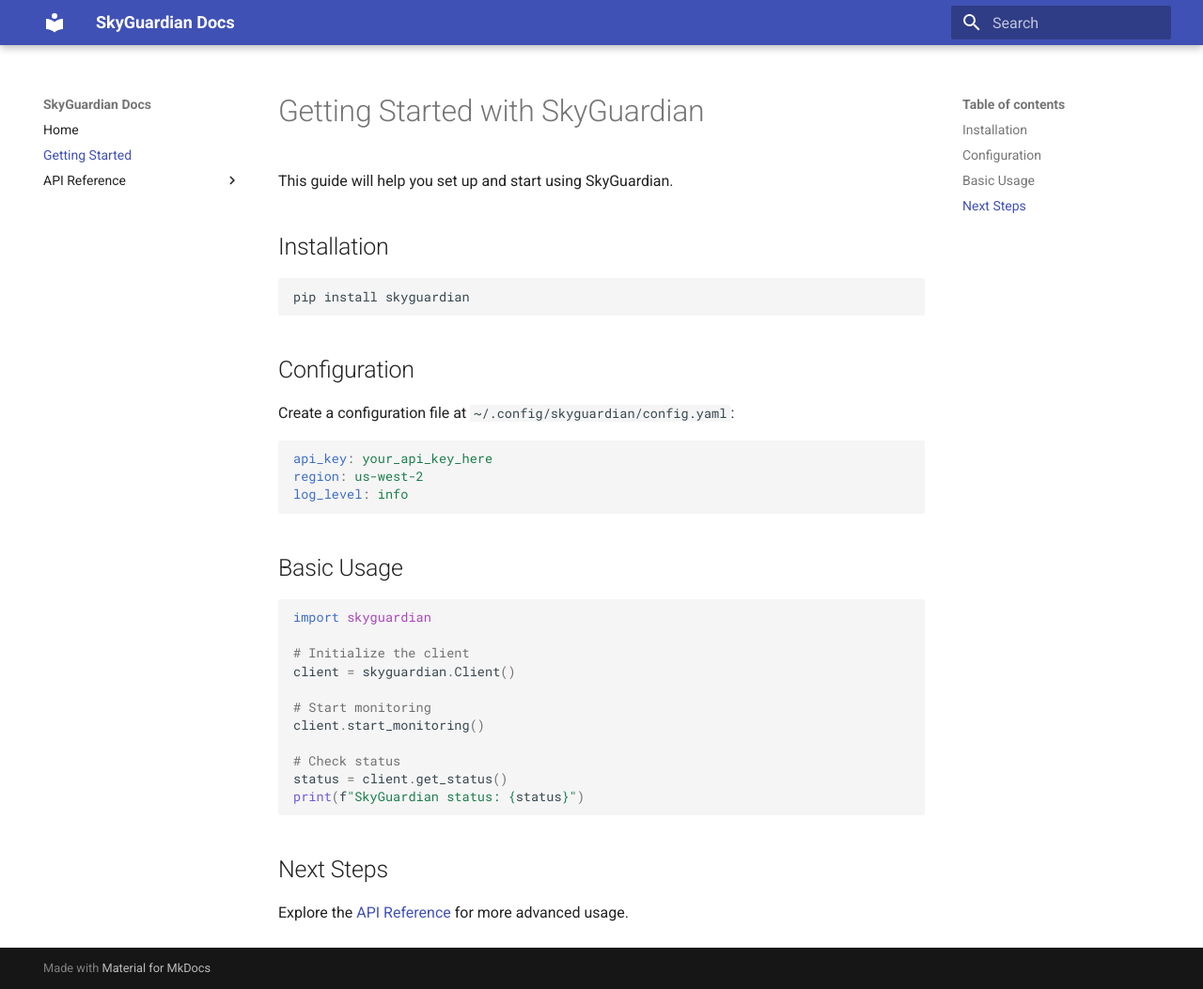
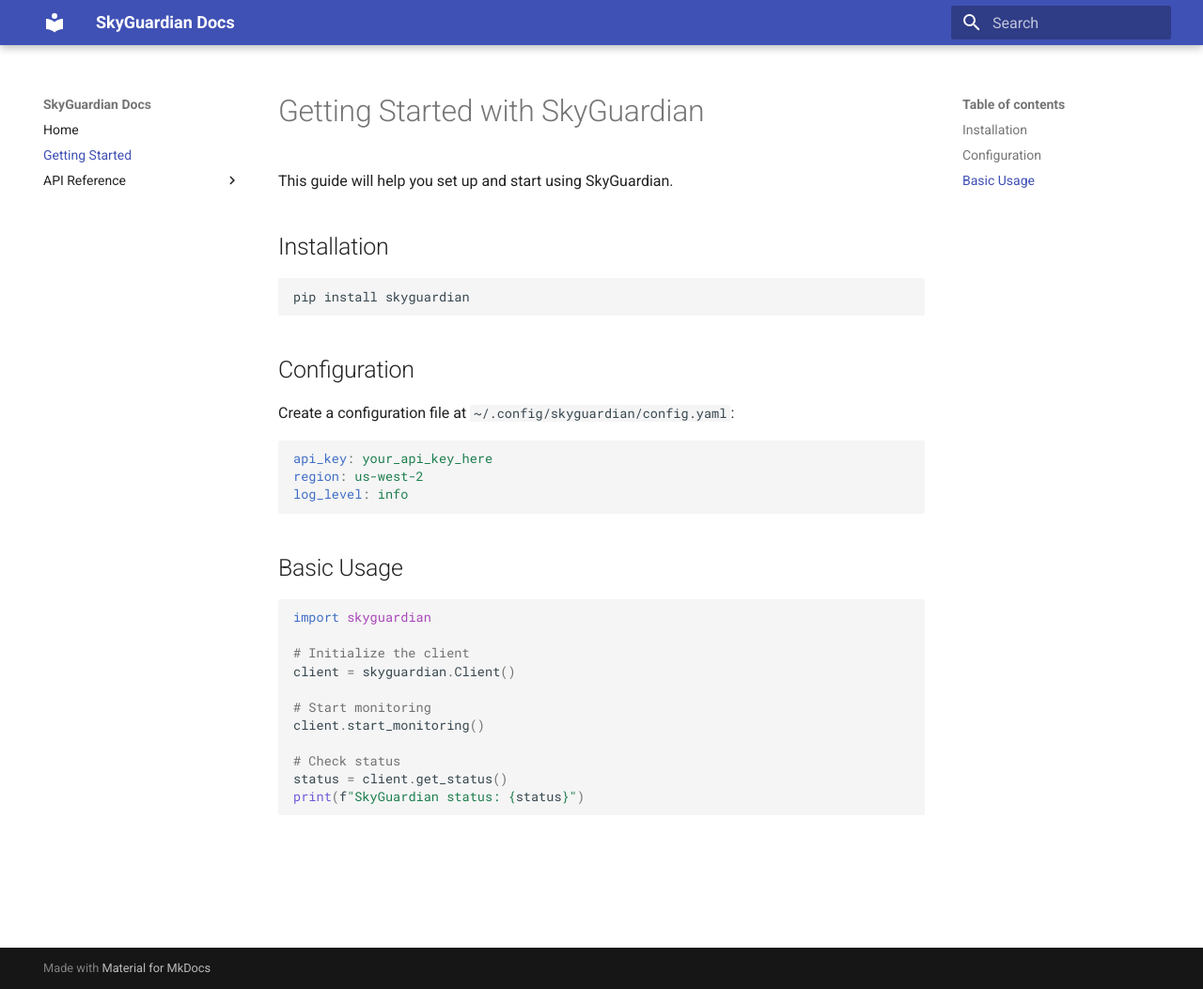
Before and after one commit to ronitbatra/skyguardian, an MkDocs documentation site: the page built from docs/getting_started.md, in a window 1280 px wide and 1053 px high. Shown: the whole window at 94% size. Built offline with MkDocs 1.6.1 and Material for MkDocs 9.7.7, drawn with Linux system fonts in a browser that asks for light colours.

Commit message:
remove api.md

````diff
--- a/docs/getting_started.md
+++ b/docs/getting_started.md
@@ -33,7 +33,3 @@
 status = client.get_status()
 print(f"SkyGuardian status: {status}")
 ```
-
-## Next Steps
-
-Explore the [API Reference](api.md) for more advanced usage.
````
